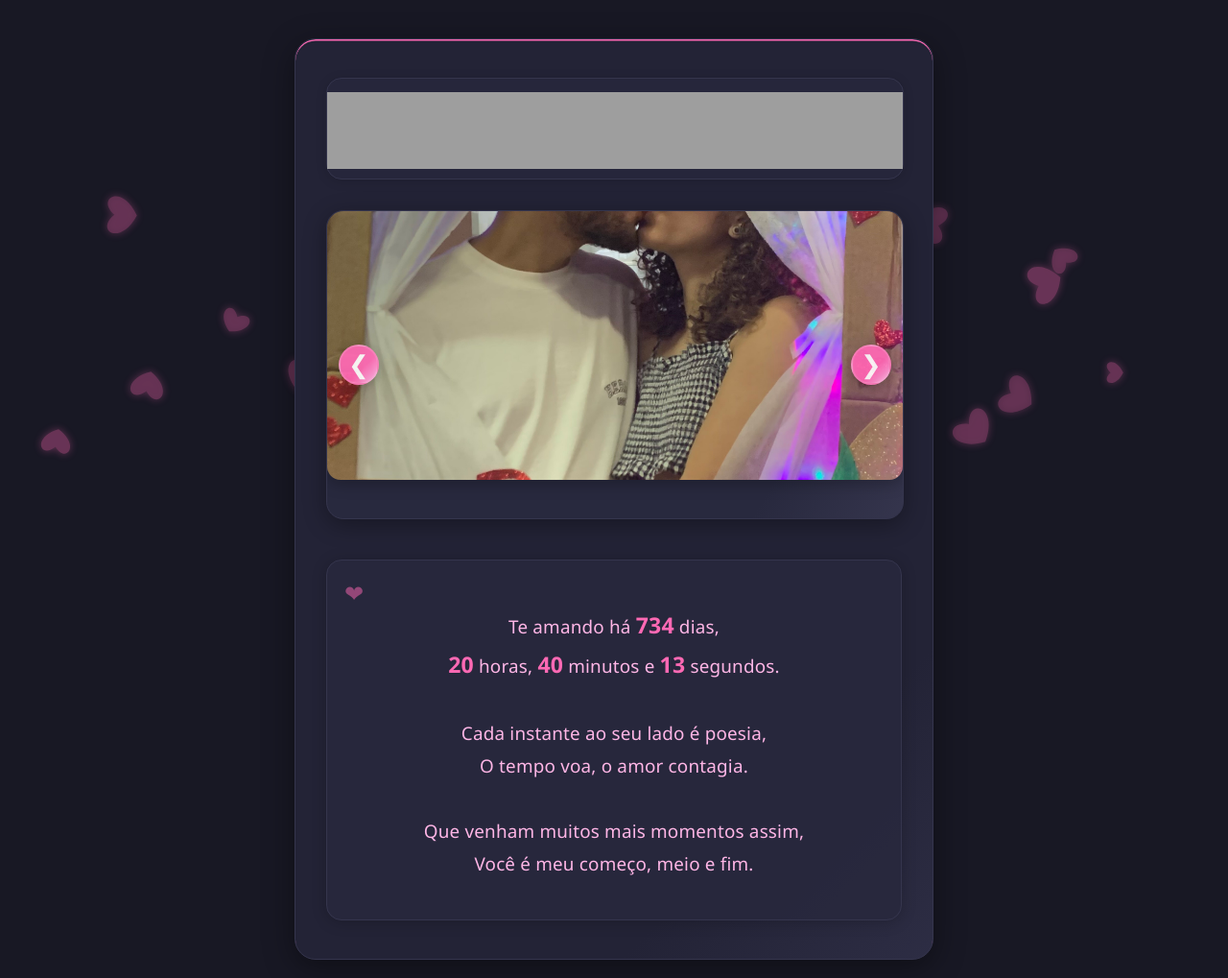
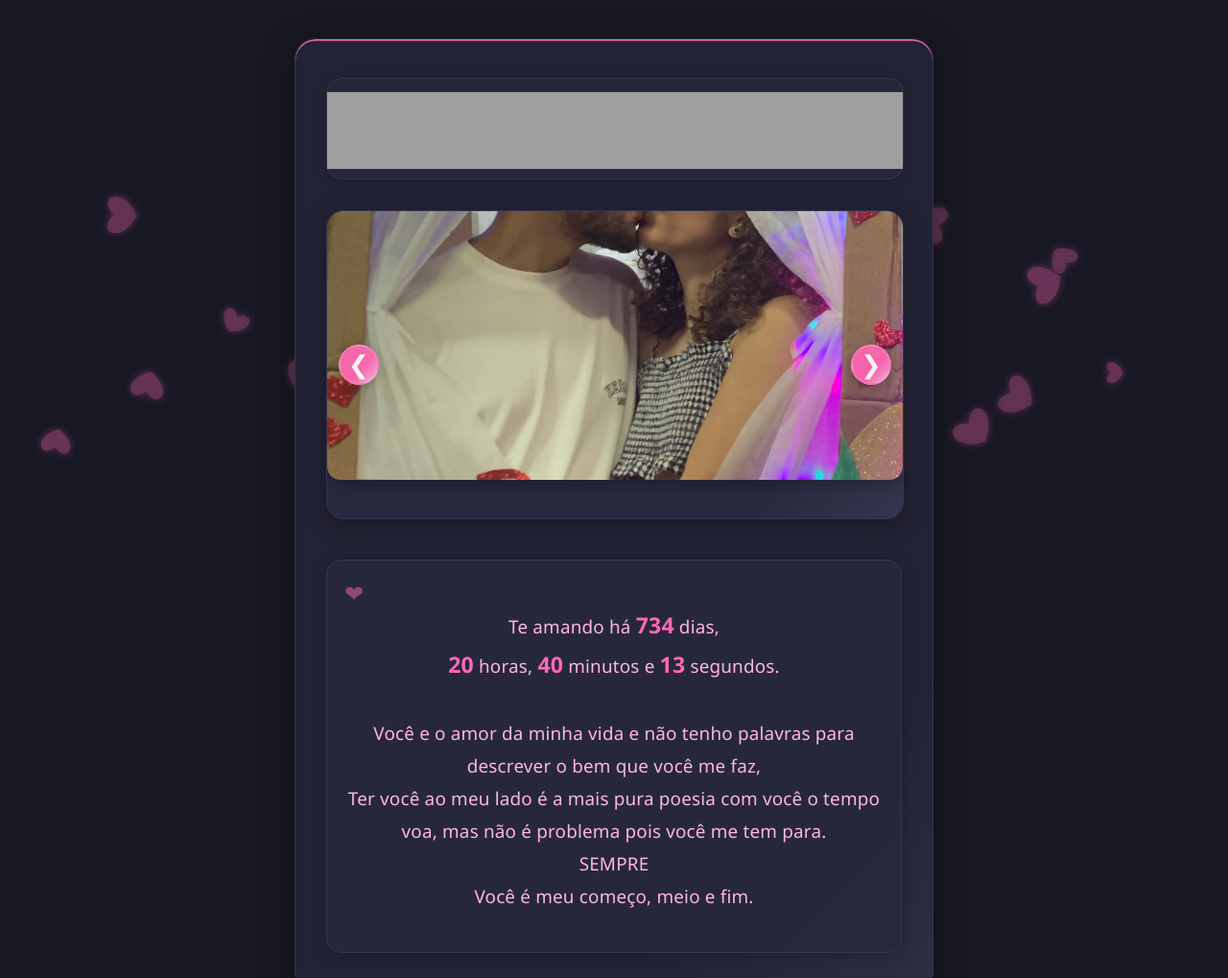
Before and after one commit to AlejandroFadim/SITE_DIA_DOS_NAMORADOS, a plain HTML site: page index.html in a window 1280 px wide. Shown: the top 1019 px of the page at 96% size. Drawn offline with Linux system fonts and the light colour scheme; grey boxes are pictures that could not be loaded.

Commit message:
Update index.html

```diff
--- a/index.html
+++ b/index.html
@@ -25,9 +25,10 @@
       <p>
         Te amando há <span id="poem-days">0</span> dias,<br>
         <span id="poem-hours">00</span> horas, <span id="poem-minutes">00</span> minutos e <span id="poem-seconds">00</span> segundos.<br><br>
-        Cada instante ao seu lado é poesia,<br>
-        O tempo voa, o amor contagia.<br><br>
-        Que venham muitos mais momentos assim,<br>
+         Você e o amor da minha vida e não tenho palavras para descrever o bem que você me faz,<br>
+        Ter você ao meu lado é a mais pura poesia com você
+        o tempo voa, mas não é problema pois você me tem
+        para.<br>SEMPRE<br>
         Você é meu começo, meio e fim.
       </p>
     </div>
```
